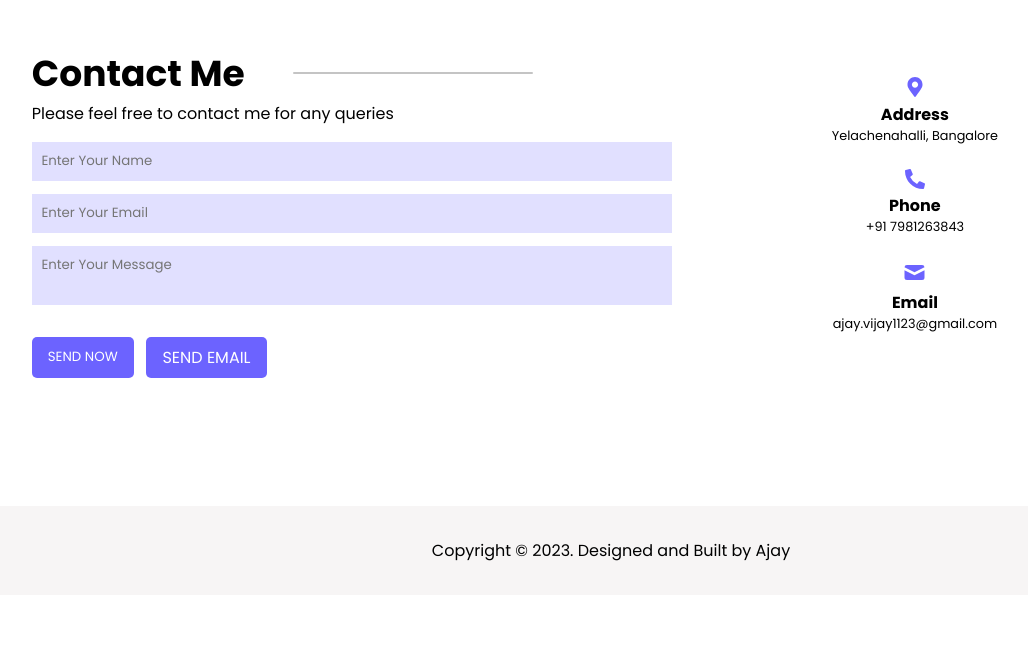
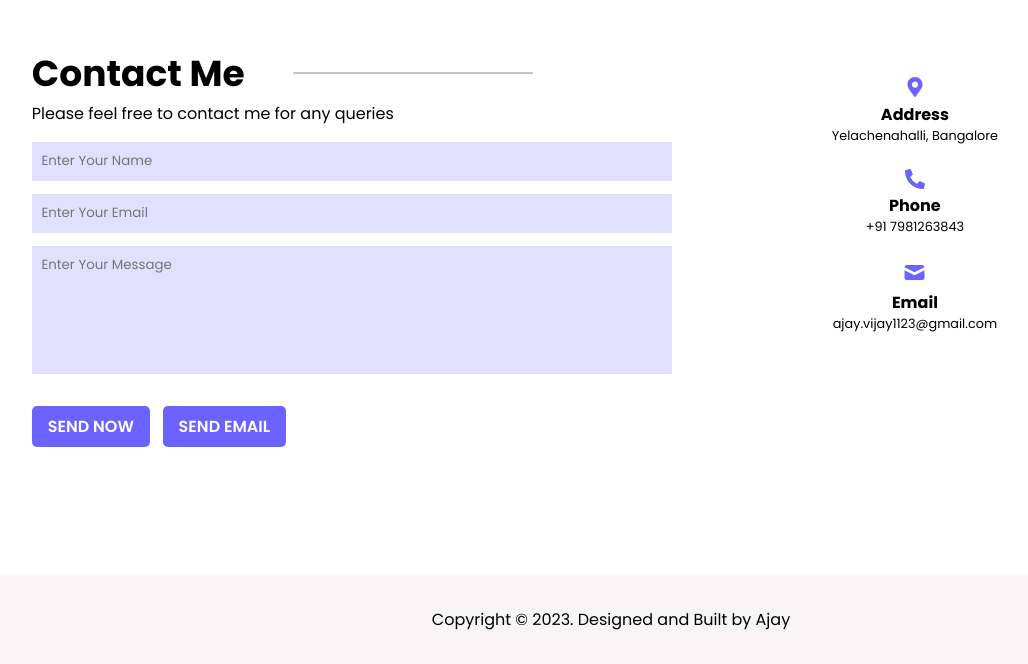
Before and after one commit to AjayManikantaG/resume, a React (Vite) app: page / in a window 1280 px wide. Shown: the part 2151-2815 px from the top of the page, without its empty margins (29-1057 px from the left). Before the commit the page ends 2746 px from the top, so only its background shows below. Built offline with nearby package versions, Linux system fonts and the light colour scheme.

Commit message:
resize message text area

```diff
--- a/src/App.css
+++ b/src/App.css
@@ -858,6 +858,7 @@ textarea {
 
 .contactme textarea {
   resize: none;
+  height: 8rem;
 }
 
 .contactme .contactme-form .contactme-form-btn-container button,
@@ -870,6 +871,8 @@ textarea {
   border: none;
   border-radius: 5px;
   cursor: pointer;
+  font-size: 1rem;
+  font-weight: 600;
 }
 
 .contactme .contactme-form .contactme-form-btn-container button:hover,
```
Also changed, not shown: 1 other file (tests, documents, lock files or other folders).
